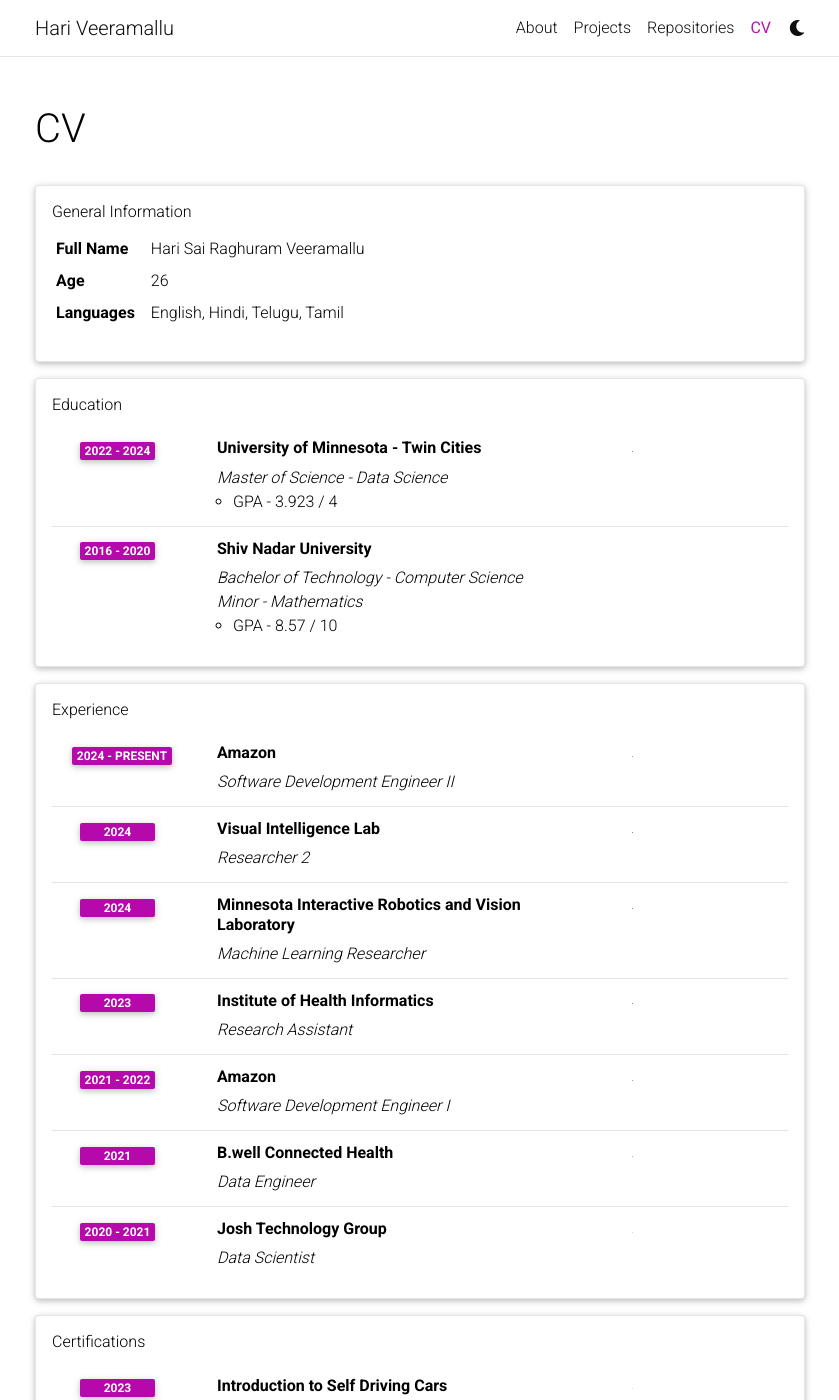
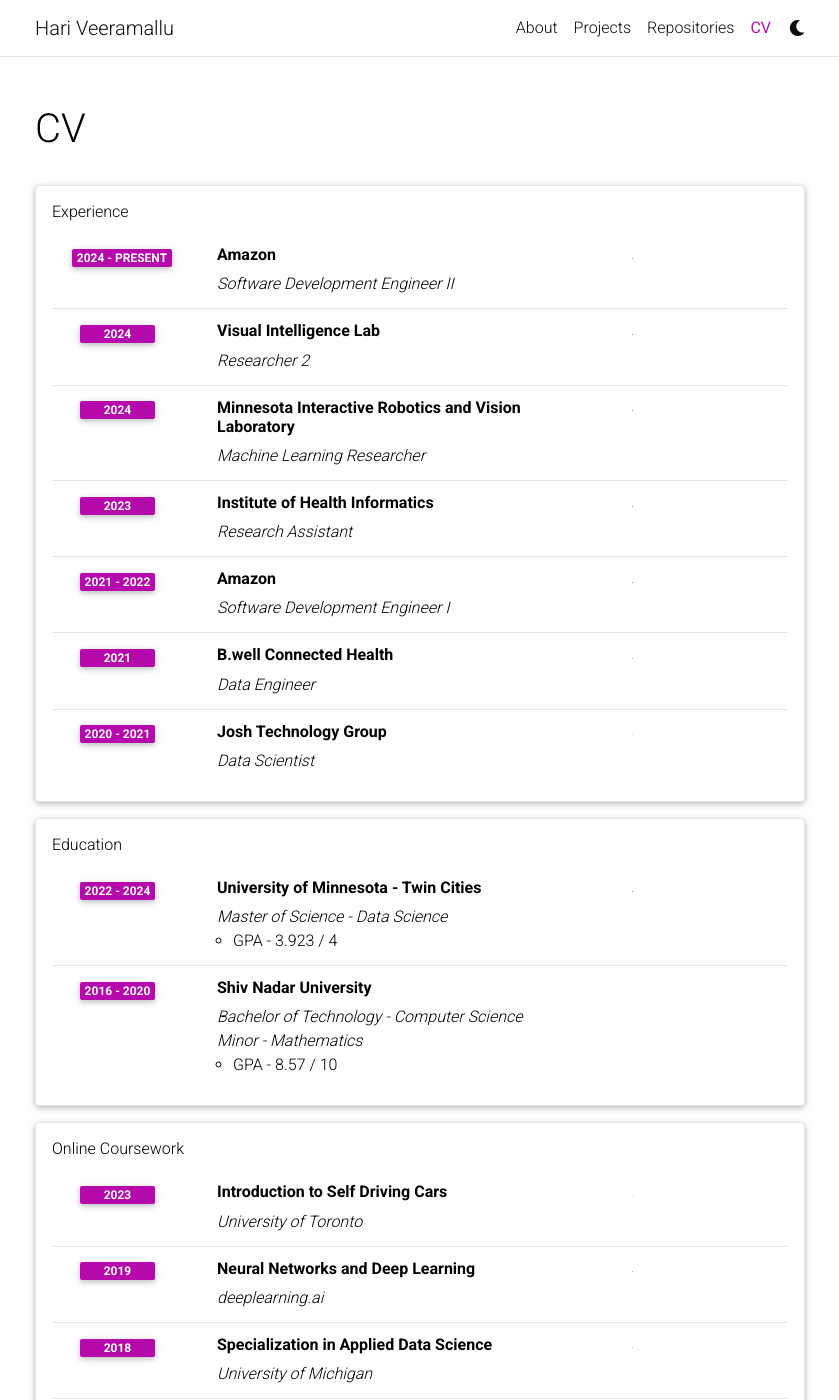
Before and after one commit to Raghuram-Veeramallu/raghuram-veeramallu.github.io, a Jekyll site: the page built from _pages/cv.md, in a window 1280 px wide and 1400 px high. Shown: the whole window, without its empty margins (220-1059 px from the left). Built offline with Jekyll 4.4.1, drawn with Linux system fonts in a browser that asks for light colours; full-size pictures stand in for the smaller copies a plugin makes; comment, search, counter and statistics services are not loaded; a style sheet for code colours, icons or effects is not loaded.

Commit message:
CV update

```diff
--- a/_data/cv.yml
+++ b/_data/cv.yml
@@ -1,34 +1,3 @@
-- title: General Information
-  type: map
-  contents:
-    - name: Full Name
-      value: Hari Sai Raghuram Veeramallu
-    - name: Age
-      value: 26
-    - name: Languages
-      value: English, Hindi, Telugu, Tamil
-
-- title: Education
-  type: time_table
-  contents:
-    - institution: University of Minnesota - Twin Cities
-      location: Minneapolis, MN
-      year: 2022 - 2024
-      logo: umn.png
-      title:
-        - Master of Science - Data Science
-      description:
-        - GPA - 3.923 / 4
-    - institution: Shiv Nadar University
-      location: Greater Noida, Uttar Pradesh, India
-      year: 2016 - 2020
-      logo: snu.png
-      title:
-        - Bachelor of Technology - Computer Science
-        - Minor - Mathematics
-      description:
-        - GPA - 8.57 / 10
-
 - title: Experience
   type: time_table
   contents:
@@ -75,6 +44,27 @@
       title:
         - Data Scientist
 
+- title: Education
+  type: time_table
+  contents:
+    - institution: University of Minnesota - Twin Cities
+      location: Minneapolis, MN
+      year: 2022 - 2024
+      logo: umn.png
+      title:
+        - Master of Science - Data Science
+      description:
+        - GPA - 3.923 / 4
+    - institution: Shiv Nadar University
+      location: Greater Noida, Uttar Pradesh, India
+      year: 2016 - 2020
+      logo: snu.png
+      title:
+        - Bachelor of Technology - Computer Science
+        - Minor - Mathematics
+      description:
+        - GPA - 8.57 / 10
+
 # - title: Open Source Projects
 #   type: time_table
 #   contents:
@@ -82,7 +72,7 @@
 #       year: 2015-now
 #       description: A beautiful, simple, clean, and responsive Jekyll theme for academics.
 
-- title: Certifications
+- title: Online Coursework
   type: time_table
   contents:
     - institution: Introduction to Self Driving Cars
@@ -142,8 +132,3 @@
 #       items:
 #         - Description 1.
 #         - Description 2.
-
-# - title: Other Interests
-#   type: list
-#   contents:
-#     - <u>Hobbies:</u> Hobby 1, Hobby 2, etc.
```
